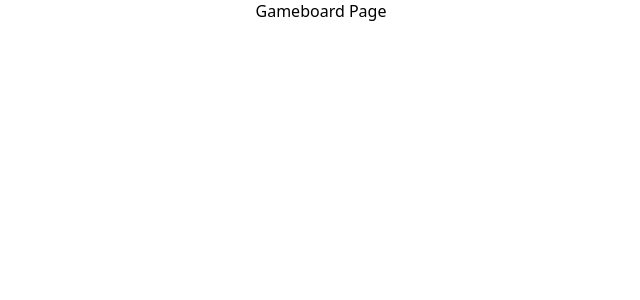
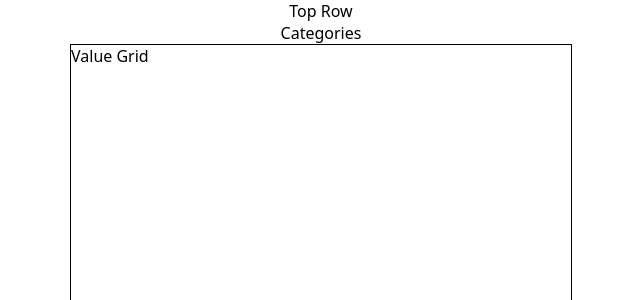
Before and after one commit to Ochoa-Projects/react-jeopardy, a Next.js app: page /gameboard in a window 1280 px wide. Shown: the top 300 px of the page, without its empty margins (319-959 px from the left). Built offline with nearby package versions, Linux system fonts and the light colour scheme.

Commit message:
add rows for page and grid for question value

```diff
--- a/pages/gameboard/index.js
+++ b/pages/gameboard/index.js
@@ -1,5 +1,14 @@
 import PageContainer from "../../components/PageContainer";
+import styles from "./styles.module.css";
 
 export default function Gameboard() {
-  return <PageContainer>Gameboard Page</PageContainer>;
+  const mockCategories = [];
+
+  return (
+    <PageContainer>
+      <div className={styles.topRow}>Top Row</div>
+      <div className={styles.categoryRow}>Categories</div>
+      <div className={styles.valueGrid}>Value Grid</div>
+    </PageContainer>
+  );
 }
--- /dev/null
+++ b/pages/gameboard/styles.module.css
@@ -0,0 +1,6 @@
+.valueGrid {
+  display: grid;
+  grid-template-columns: repeat(5, 100px);
+  grid-template-rows: repeat(5, 100px);
+  border: 1px solid black;
+}
```
